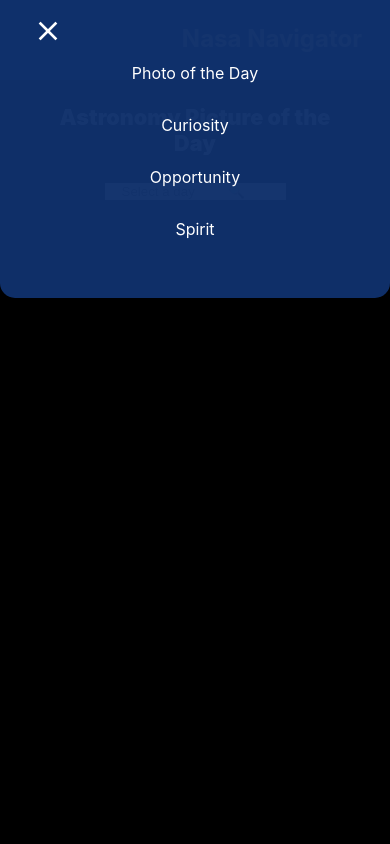
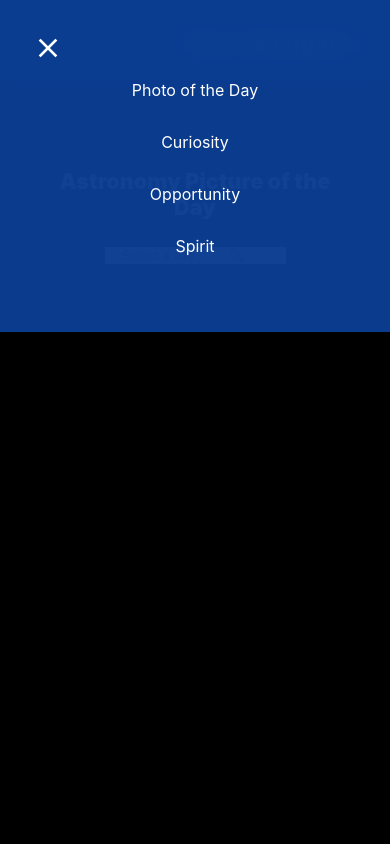
Before and after one commit to SJellen/nasa-pic-board, a React (Create React App) app: page / in a window 390 px wide. Both pictures are taken after a click on the icon "menu_icon". Shown: the top 844 px of the page. Built offline with nearby package versions, Linux system fonts and the light colour scheme; no server answers.

Commit message:
changed to a much cleaner mobile header and nav

```diff
--- a/src/components/Header.js
+++ b/src/components/Header.js
@@ -13,12 +13,23 @@ export default function Header() {
         <div>
             {   currentImage === undefined ?
                 <div className="header">
+
                     <h1 className="title">Nasa Navigator</h1>
+                    <div className="nav">
+                       <nav>
+                        <a href="#home" className="firstAnchor">Photo of the Day</a>
+                        {/* <a href="#weather">Mars Weather</a> */}
+                        <a href="#curiosity">Curiosity</a>
+                        <a href="#opportunity">Opportunity</a>
+                        <a href="#spirit" className="lastAnchor">Spirit</a>
+                    </nav>
+                    </div>
+                    <div className="mobile-nav-container" >
                         <i className="material-icons menu-icon"
                             onClick={toggle}
                             style={{ display: show ? "block" : "none"}}
                             >menu_icon</i>
-                                <nav style={{display: show ? "none" : "block"}}>
+                                <nav style={{display: show ? "none" : "block"}} className="mobile-nav">
                                 <i className="material-icons close-icon"
                                     onClick={toggle}
                                     style={{display: show ? "none" : "block"}}
@@ -29,6 +40,8 @@ export default function Header() {
                                     <a href="#opportunity">Opportunity</a>
                                     <a href="#spirit" className="lastAnchor">Spirit</a>
                                 </nav>
+                    </div>
+
                         </div> :
                         <div className="closeHeader">
                             <svg className="closeIconHeader" xmlns="http://www.w3.org/2000/svg" width="24" height="24" viewBox="0 0 24 24" onClick={(e) => handleImageClick(e)}
--- a/src/style/App.css
+++ b/src/style/App.css
@@ -36,7 +36,7 @@ body {
 }
 
 .photo-day-container {
-  margin: 6rem 0 10rem 0;
+  margin: 10rem 0 10rem 0;
 
 }
 
@@ -204,6 +204,25 @@ iframe {
   width: 90%;
 
 }
+
+
+.close-icon {
+  fill: red;
+  font-size: 2rem;
+  display: block;
+  position: relative;
+  top: 1.5rem;
+  left: 2rem;
+  width: 40px;
+  z-index: 9;
+}
+
+.close-icon:hover {
+  cursor: pointer;
+  color:  silver;
+  transition: .5s ease-in;
+}
+
 
 
 #weather {
--- a/src/style/Header.css
+++ b/src/style/Header.css
@@ -1,21 +1,24 @@
 
 
 
-.header {
+  .header {
     width: 100%;
     position: fixed;
     height: 5rem;
     top: 0;
     z-index: 9;
-    background-color: rgba(11, 61, 145, .95);
+    background-color: rgba(11, 61, 145, .85);
     backdrop-filter: blur(15px);
-  }
+    display: flex;
+    flex-direction: row-reverse;
+    align-items: center;
+    justify-content: space-between;
+}
 
-
-  .closeHeader {
+.closeHeader {
     display: flex;
     height: auto;
-    margin: 2rem auto -7rem auto;
+    margin: 2rem auto -5rem auto;
     width: 57.5%;
     position: relative;
     z-index: 99;
@@ -26,7 +29,6 @@
 
   .closeIconHeader {
     display: flex;
-
     fill: white;
     margin-right: .5rem;
   }
@@ -35,17 +37,21 @@
     cursor: pointer;
   }
 
-  nav {
-    margin-top: -5.25rem;
-    margin-right: 20.5rem;
-    z-index: 99;
-    position: relative;
+  .nav {
+    padding: 1.85rem 0;
+    width: 500px;
+    display: flex;
     border-right: 1px solid white;
-    padding-bottom: 2rem;
     background-color: #10316b;
   }
 
+  .mobile-nav-container {
+      display: none;
+  }
 
+  .mobile-nav {
+      display: none;
+  }
 
   a {
     display: inline;
@@ -54,11 +60,9 @@
     align-items: center;
     justify-content: space-between;
     color: white;
-    padding: 2rem;
+    padding: 1rem;
     position: relative;
     z-index: 99;
-
-
   }
 
   a:hover {
@@ -67,38 +71,6 @@
     color:  silver;
   }
 
-  .menu-icon {
-    font-size: 2.5rem;
-    display: block;
-    position: absolute;
-    top: 1rem;
-    left: 2rem;
-    width: 40px;
-  }
-
-  .menu-icon:hover {
-    cursor: pointer;
-    color:  silver;
-    transition: .5s ease-in;
-  }
-
-
-
-  .close-icon {
-    font-size: 2rem;
-    display: block;
-    position: relative;
-    top: 1.5rem;
-    left: 2rem;
-    width: 40px;
-    z-index: 9;
-  }
-
-  .close-icon:hover {
-    cursor: pointer;
-    color:  silver;
-    transition: .5s ease-in;
-  }
 
   @media only screen and (min-width: 1500px) {
     .header {
@@ -106,27 +78,6 @@
       margin-left: -12.5%;
   }
 }
-
-@media only screen and (max-width: 1300px) {
-    a {
-      padding: 1rem;
-    }
-}
-
-@media only screen and (max-width: 1200px) {
-    .title {
-        font-size: 1.75rem;
-        margin-right: 1.75rem;
-      }
-    nav {
-      margin-top: -4.55rem;
-      margin-right: 17.5rem;
-    }
-
-    a {
-      padding: .75rem;
-    }
-  }
 
 
   @media only screen and (max-width: 1050px) {
@@ -136,11 +87,9 @@
       margin-right: 1.75rem;
     }
 
-    nav {
-      margin-top: -4.4rem;
-      display: flex;
-      justify-content: space-around;
-      width: 100%;
+    .nav {
+        background-color: transparent;
+        border: none;
     }
 
     .header {
@@ -153,118 +102,99 @@
 
 
   @media only screen and (max-width: 900px) {
-
     a {
-      font-size: .9rem;
+      font-size: 1rem;
+    }
+    .title {
+        height: 90%;
+        display: flex;
+        align-items: center;
     }
 
-    .firstAnchor {
-      margin-left: 3rem;
-    }
   }
 
+@media only screen and (max-width: 650px) {
 
-
-@media only screen and (max-width: 750px) {
-
-
-    nav {
-
-      background-color:rgba(16,49,107, .975);
-      width: 300px;
-      height: 235px;
-      top: 0rem;
-      left: 0rem;
-      padding-top: 2rem;
-      position: relative;
-      z-index: 9;
-      border: none;
-      border-bottom-right-radius: 15px;
+    .title {
+        display: none;
     }
-
-    .firstAnchor {
-      margin-left: 0;
-      margin-top: 1rem;
+    .nav {
+        width: 100%;
+        display: flex;
+        justify-content: center;
     }
-
-    nav > a {
-    color: white;
-    text-decoration: none;
-    display: flex;
-    flex-direction: column;
-    align-items: center;
-    justify-content: space-between;
-    padding: 1rem;
-    font-size: 1rem;
-    }
-
-    nav > a:hover {
-      transition: .5s ease-in;
-      background-color: rgba(11, 61, 145, .975);
-
-    }
-
-    .lastAnchor {
-      border-bottom-right-radius: 15px;
-    }
-
-    .menu-icon {
-      font-size: 2.5rem;
-      display: block;
-      position: absolute;
-      top: 1rem;
-      left: 2rem;
-      width: 40px;
-    }
-
-    .menu-icon:hover {
-      cursor: pointer;
-      transition: .5s ease-in;
-      color: silver;
-    }
-
-
-  .close-icon {
-    font-size: 2rem;
-    display: block;
-    position: absolute;
-    top: 1rem;
-    left: 2rem;
-    width: 40px;
-  }
-  .close-icon:hover {
-    cursor: pointer;
-    color: rgba(11, 61, 145, .975);
-    transition: .5s ease-in;
-  }
-
   }
 
   @media only screen and (max-width: 500px) {
     .header {
-      max-width: 100vw;
+        flex-direction: row;
+        justify-content: center;
     }
+    .nav {
+        display: none;
+    }
+
+    .mobile-nav-container {
+        display: flex;
+    }
+    .mobile-nav {
+        display: block;
+        background-color: rgba(11, 61, 145, .975);
+        backdrop-filter: blur(15px);
+        position: absolute;
+        top: 0;
+        left: 0;
+        width: 100vw;
+        height: 300px;
+        padding-top: 2rem;
+    }
+
+    a {
+        display: flex;
+        flex-direction: column;
+        padding: 1rem 0;
+    }
+    .title {
+        display: flex;
+        position: absolute;
+        right: 0;
+    }
+
+    .menu-icon {
+        font-size: 2.5rem;
+        display: block;
+        position: absolute;
+        top: 1rem;
+        left: 2rem;
+        width: 40px;
+      }
+
+      .menu-icon:hover {
+        cursor: pointer;
+        color:  silver;
+        transition: .5s ease-in;
+      }
+
+      .close-icon {
+        font-size: 2rem;
+        display: block;
+        position: relative;
+        top: 0;
+        left: 2rem;
+        width: 40px;
+        z-index: 9;
+      }
+
+      .close-icon:hover {
+        cursor: pointer;
+        color:  silver;
+        transition: .5s ease-in;
+      }
+
+
+.closeHeader {
+    width: 80vw;
   }
 
 
-  @media only screen and (max-width: 425px) {
-
-    .closeHeader {
-      width: 85%;
-    }
-
-    nav {
-      width: 100vw;
-      border-bottom-left-radius: 15px;
-    }
-
-    .lastAnchor {
-      border-bottom-left-radius: 15px;
-    }
-
   }
-
-
-
-@media only screen and (max-width: 376px) {
-  }
```
